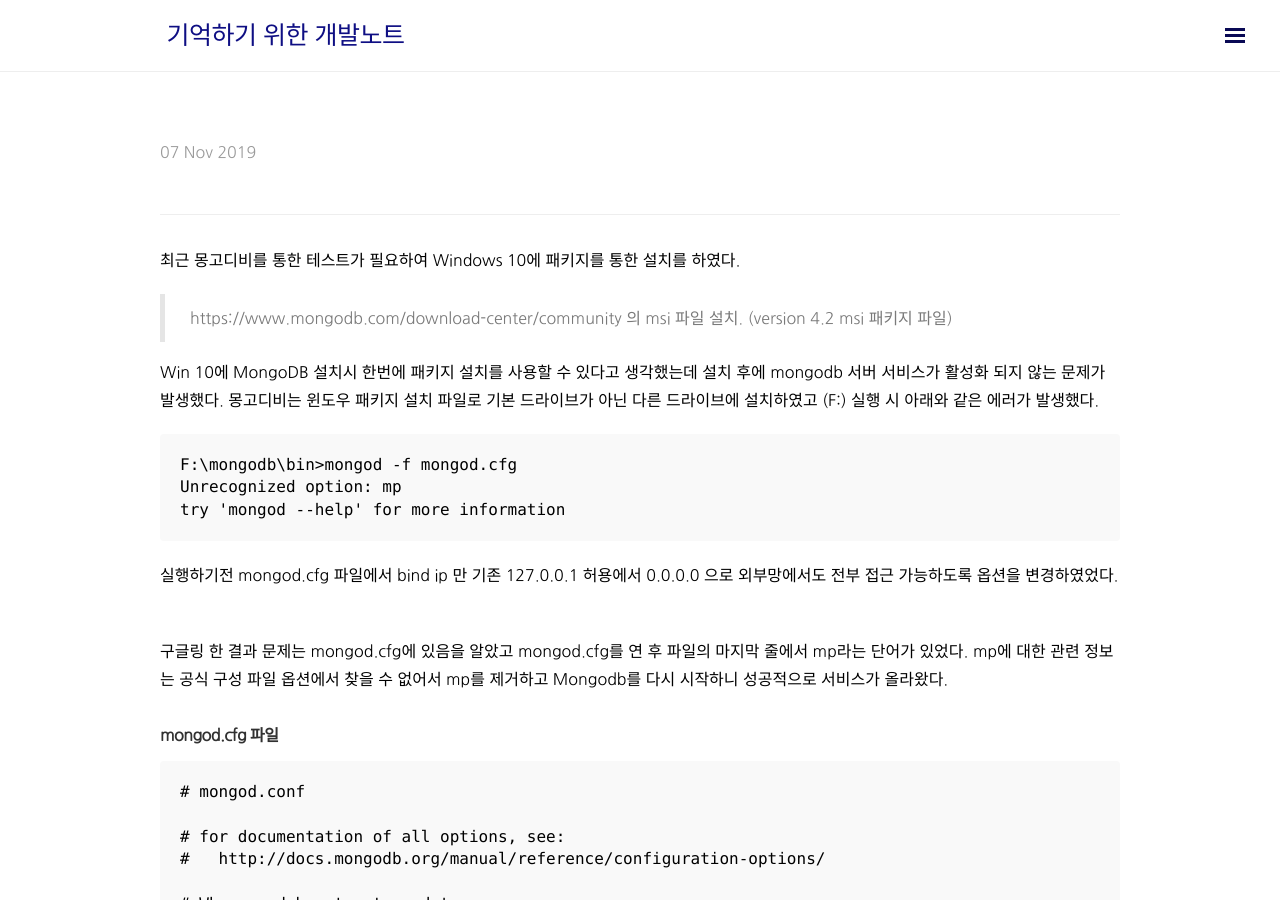
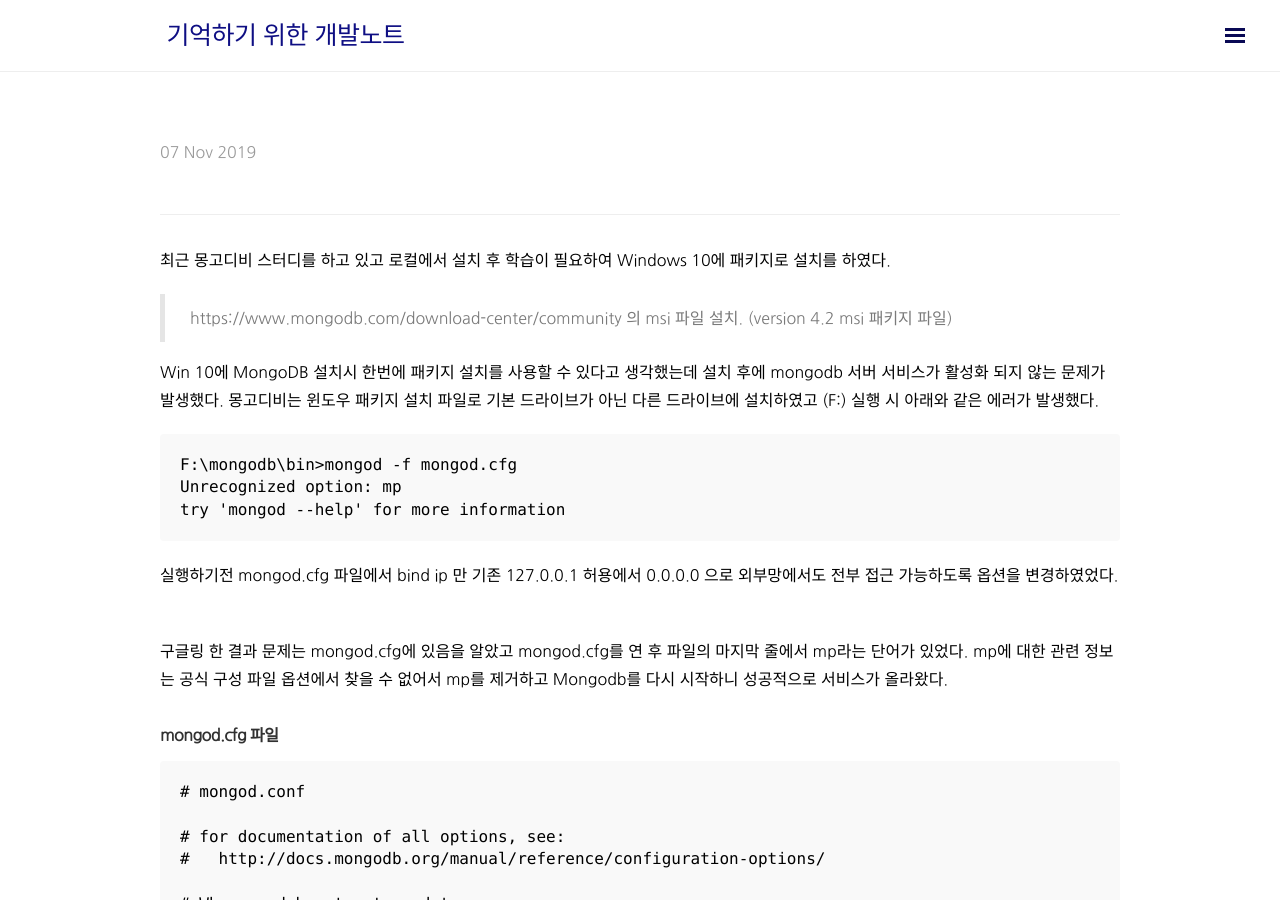
Before and after one commit to jmlim/jmlim.github.com, a Jekyll site: the page built from _posts/mongodb/2019-11-07-start-mongodb-encountered-error-unrecognized-option-mp.md, in a window 1280 px wide and 900 px high. Built offline with Jekyll 4.4.1, drawn with Linux system fonts in a browser that asks for light colours; nearby versions of some CDN libraries; our own code applies the rules of GitHub Pages for plain Markdown files; comment, search, counter and statistics services are not loaded.

Commit message:
내용 일부 변경.

```diff
--- a/_posts/mongodb/2019-11-07-start-mongodb-encountered-error-unrecognized-option-mp.md
+++ b/_posts/mongodb/2019-11-07-start-mongodb-encountered-error-unrecognized-option-mp.md
@@ -9,7 +9,7 @@
 
 ---
 
-최근 몽고디비를 통한 테스트가 필요하여 Windows 10에 패키지를 통한 설치를 하였다.
+최근 몽고디비 스터디를 하고 있고 로컬에서 설치 후 학습이 필요하여 Windows 10에 패키지로 설치를 하였다.
 
 > https://www.mongodb.com/download-center/community 의 msi 파일 설치. (version 4.2 msi 패키지 파일)
 
```
